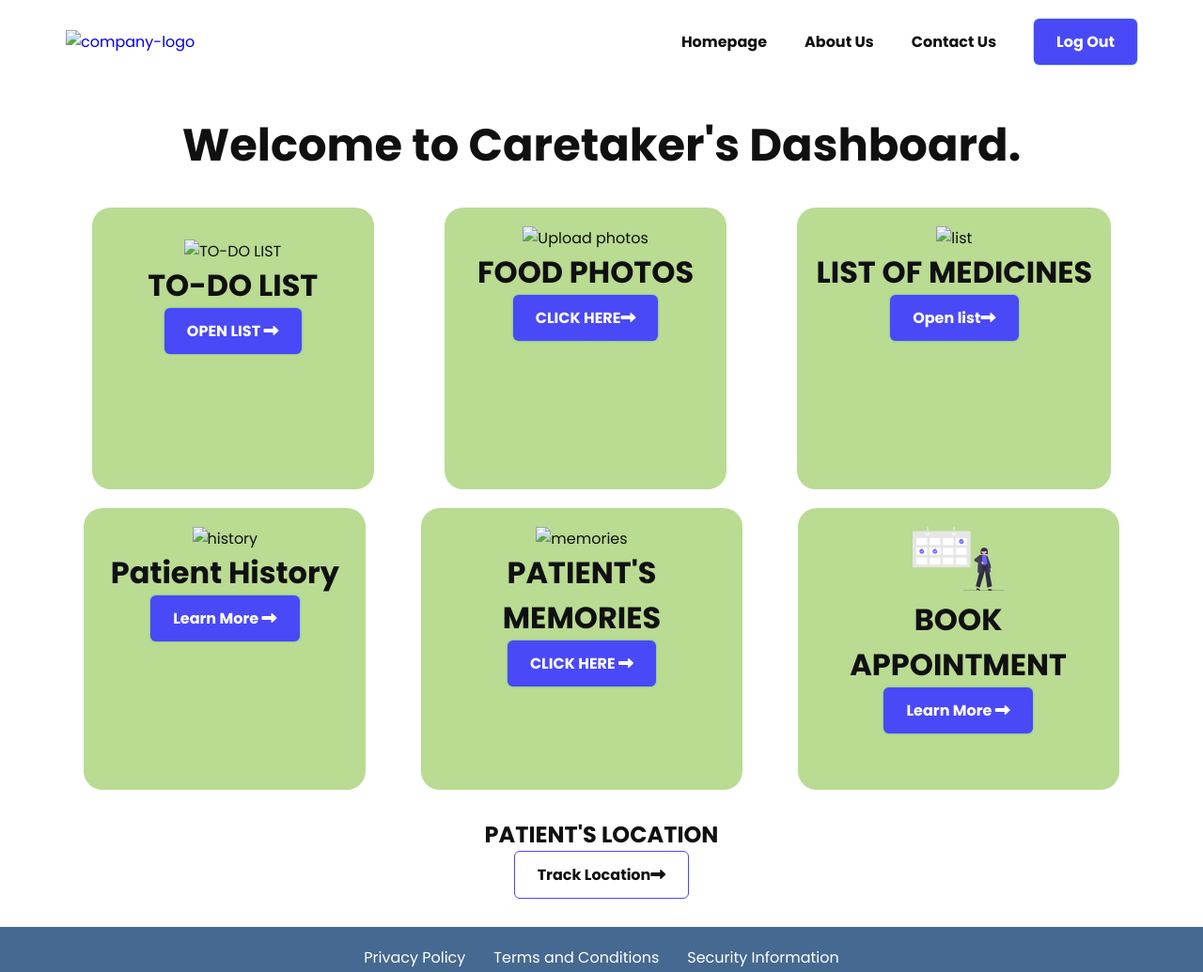
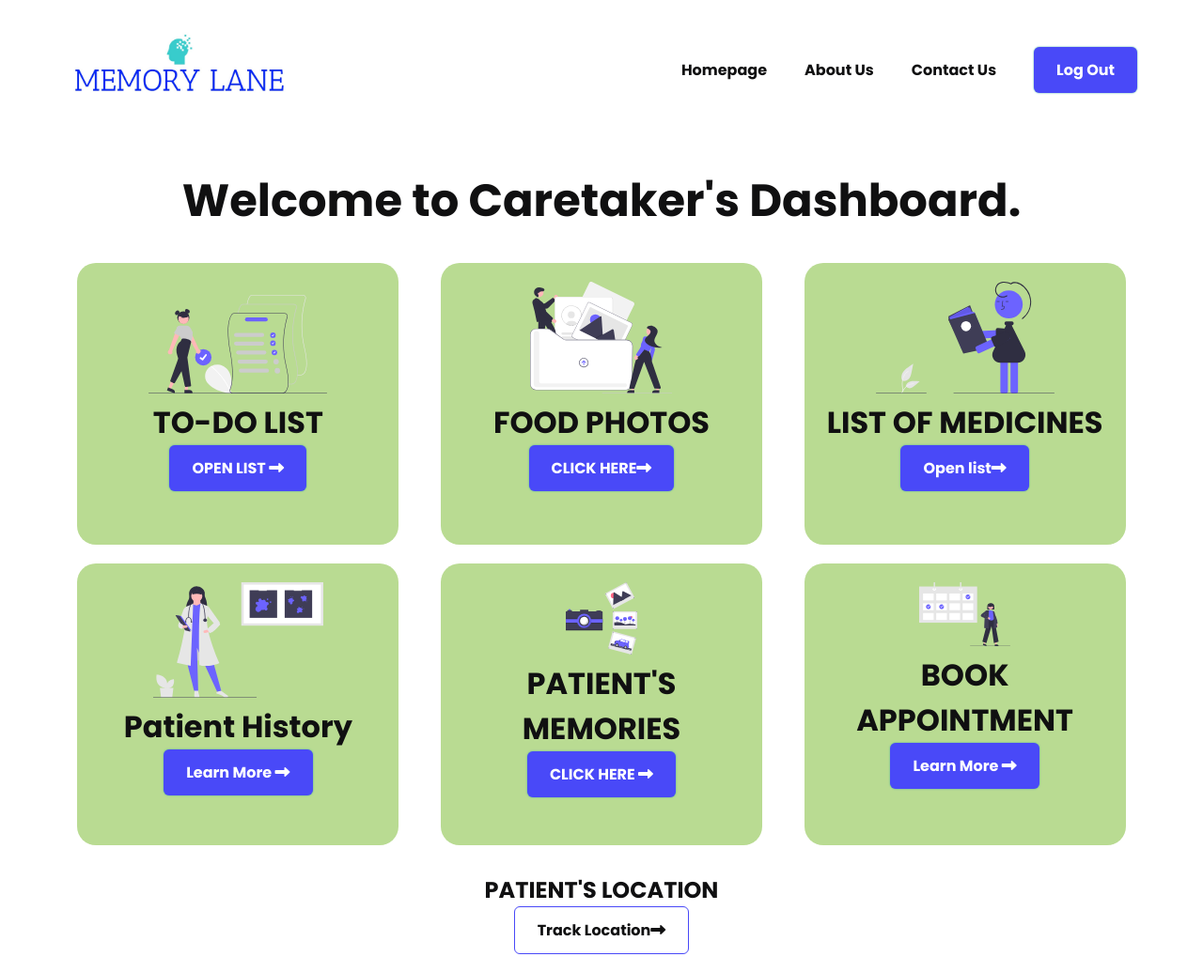
Before and after one commit to shiprasuvarna/Memory-Lane, a plain HTML site: page caretaker-dashboard/caretaker.html in a window 1280 px wide. Shown: the top 1035 px of the page at 94% size. Drawn offline with Linux system fonts and the light colour scheme; files whose address does not match are found by name.

Commit message:
Update caretaker.html

```diff
--- a/caretaker-dashboard/caretaker.html
+++ b/caretaker-dashboard/caretaker.html
@@ -11,13 +11,13 @@
   <!-- Nav bar   -->
   <nav>
     <div class="container flex main-nav">
-        <a href="#" class="company-logo img"><img src="./images/WhatsApp Image 2023-04-04 at 1.01.59 PM.jpeg" alt="company-logo"></a>
+        <a href="#" class="company-logo img"><img src="../images/WhatsApp Image 2023-04-04 at 1.01.59 PM.jpeg" alt="company-logo"></a>
         <div class="nav-links">
             <ul class="flex">
-                <li><a href="./homepage/index.html"class="hover-link">Homepage</a></li>
+                <li><a href="../homepage/index.html"class="hover-link">Homepage</a></li>
                 <li><a href="about-us.html"class="hover-link">About Us</a></li>
                 <li><a href="#"class="hover-link">Contact Us</a></li>
-                <li><a href="./homepage/index.html"class="hover-link primary-button">Log Out</a></li>
+                <li><a href="../homepage/index.html"class="hover-link primary-button">Log Out</a></li>
               </ul>
         </div>
     </div>
@@ -34,29 +34,29 @@
     <div class="container">
         <div class="patient-area flex">
           <div class="patient-card">
-          <img src="./images/to-do list.svg" alt="TO-DO LIST" style="width:63% ; margin-top: 14px">
+          <img src="../images/to-do list.svg" alt="TO-DO LIST" style="width:63% ; margin-top: 14px">
           <h2>TO-DO LIST</h2>
-          <a href="./todo-list/todo-list.html" class="primary-button">OPEN LIST <i class="fa-solid fa-right-long"></i></a>
+          <a href="../todo-list/todo-list.html" class="primary-button">OPEN LIST <i class="fa-solid fa-right-long"></i></a>
         </div>
         <div class="patient-card">
-          <img src="./images/UPLOAD.svg" alt="Upload photos" style="width:50%">
+          <img src="../images/UPLOAD.svg" alt="Upload photos" style="width:50%">
           <h2>FOOD PHOTOS</h2>
-          <a href="choose.html"class="primary-button">CLICK HERE<i class="fa-solid fa-right-long"></i></a>
+          <a href="./choose.html"class="primary-button">CLICK HERE<i class="fa-solid fa-right-long"></i></a>
         </div>
         <div class="patient-card">
-          <img src="./images/list.svg" alt="list" style="width:63%">
+          <img src="../images/list.svg" alt="list" style="width:63%">
           <h2>LIST OF MEDICINES</h2>
           <a href="#" class="primary-button">Open list<i class="fa-solid fa-right-long"></i></a>
         </div>
         <div class="patient-card">
-          <img src="./images/medical history.svg" alt="history" style="width:60%">
+          <img src="../images/medical history.svg" alt="history" style="width:60%">
           <h2>Patient History</h2>
           <a href="#" class="primary-button">Learn More <i class="fa-solid fa-right-long"></i></a>
         </div>
         <div class="patient-card">
-          <img src="./images/memories.svg" alt="memories" style="width:25%">
+          <img src="../images/memories.svg" alt="memories" style="width:25%">
           <h2>PATIENT'S MEMORIES</h2>
-          <a href="choose.html" class="primary-button">CLICK HERE <i class="fa-solid fa-right-long"></i></a>
+          <a href="./choose.html" class="primary-button">CLICK HERE <i class="fa-solid fa-right-long"></i></a>
         </div>
         <div class="patient-card">
           <img src="./images/appointment.svg" alt="appointment" style="width:32%">
```
